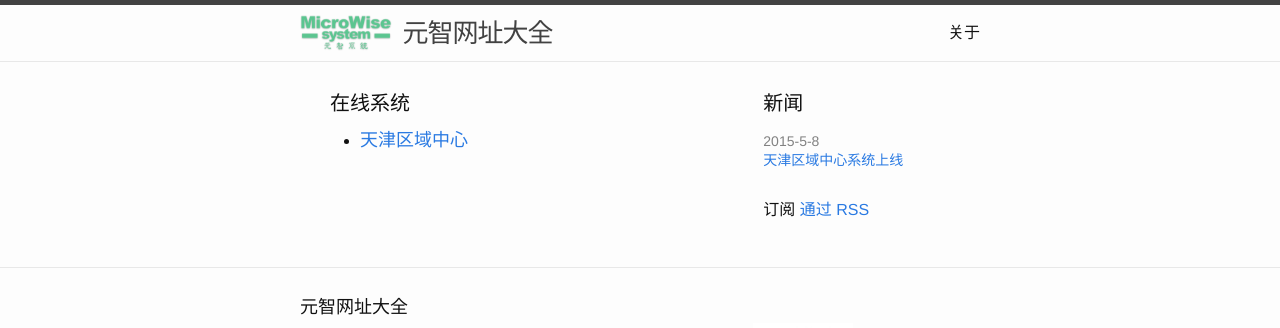
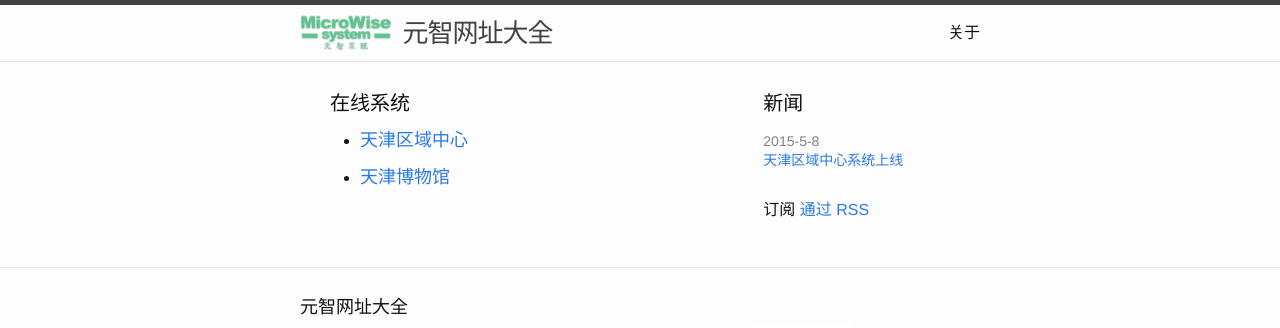
Before and after one commit to microwise-system/hao123, a Jekyll site: the page built from index.html, in a window 1280 px wide. Shown: the top 328 px of the page. Built offline with Jekyll 4.4.1, drawn with Linux system fonts in a browser that asks for light colours; nearby versions of some CDN libraries.

Commit message:
添加天津博物馆

```diff
--- a/_data/sites.yml
+++ b/_data/sites.yml
@@ -1,2 +1,4 @@
 - name: 天津区域中心
   url: http://tj.smart-museum.cn:66/
+- name: 天津博物馆
+  url: http://111.160.26.30:60/galaxy/
```
